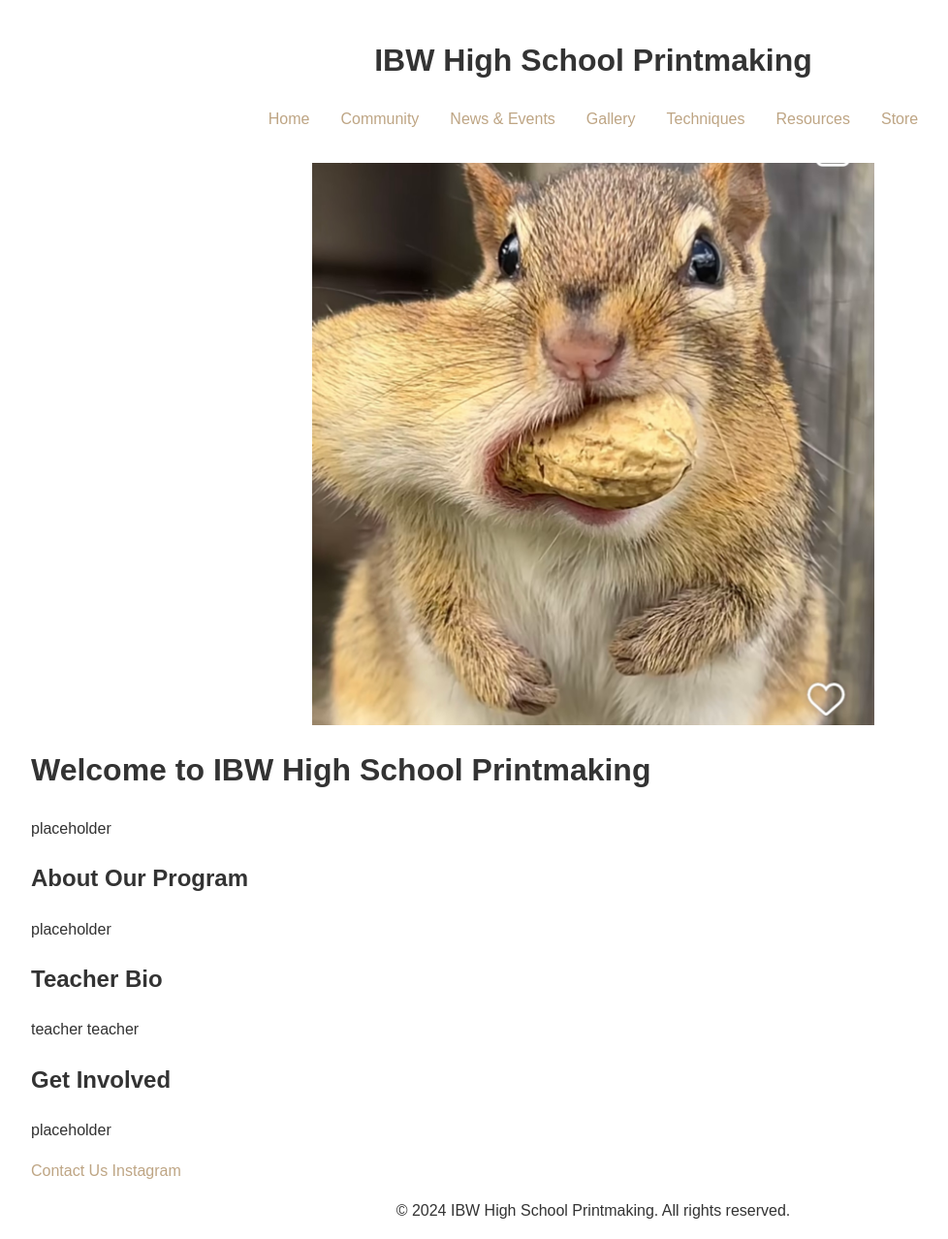
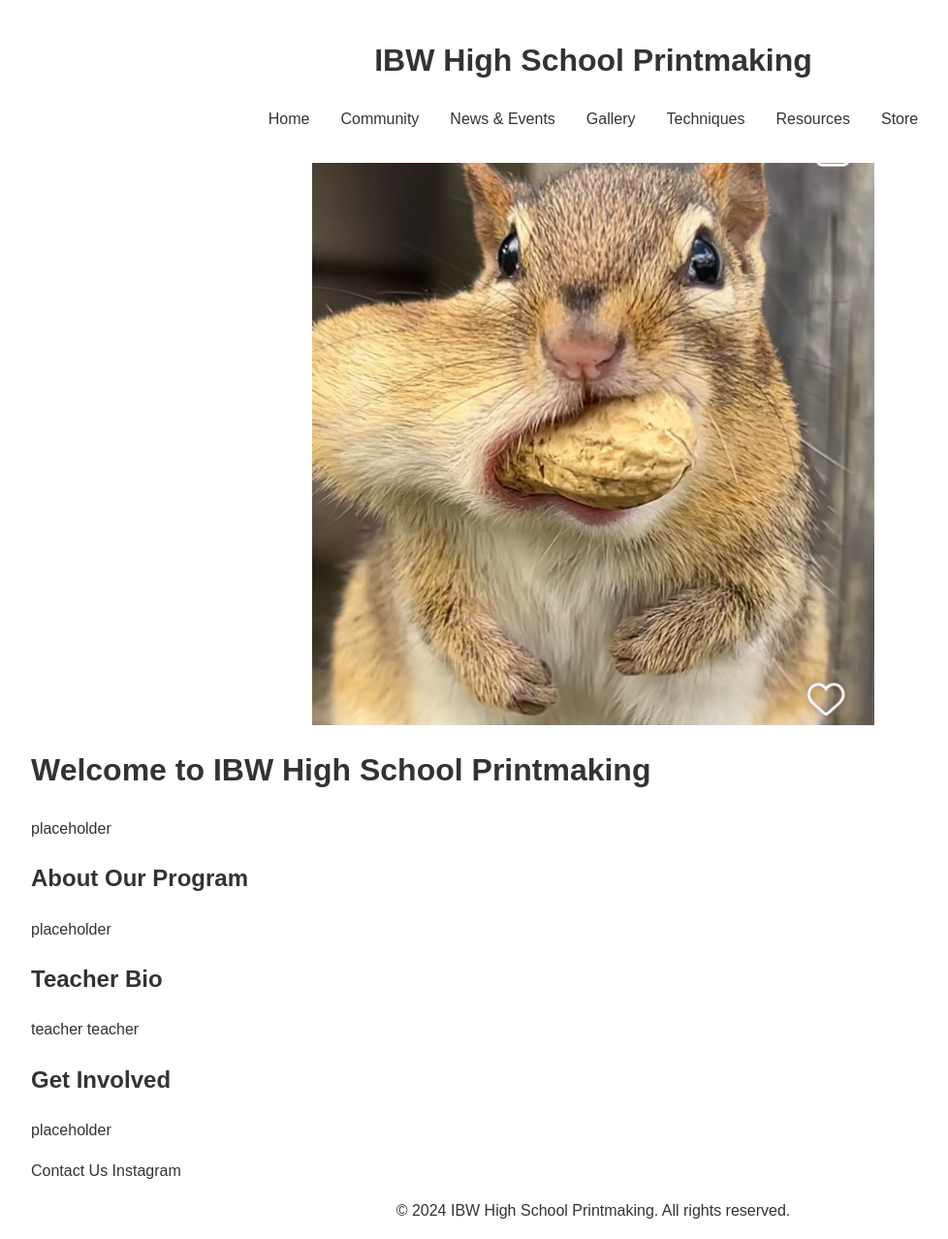
Before and after one commit to IBWPrintmaking/IBWPrintmaking.github.io, a Jekyll site: the page built from index.html, in a window 1280 px wide. Shown: the whole page at 97% size, without its empty margins (28-1006 px from the left). Built offline with Jekyll 4.4.1, drawn with Linux system fonts in a browser that asks for light colours.

Commit message:
Update styles.css

```diff
--- a/assets/css/styles.css
+++ b/assets/css/styles.css
@@ -212,19 +212,19 @@ nav ul li a {
 }
 
 a:link {
-    color: #bea584;
+    color: #333;
     background-color: transparent;
     text-decoration: none;
   }
 
   a:visited {
-    color: #e6d3ba;
+    color: #333;
     background-color: transparent;
     text-decoration: none;
   }
 
   a:hover {
-    color: #e6d3ba;
+    color: #333;
     background-color: transparent;
     text-decoration: underline;
   }
```
